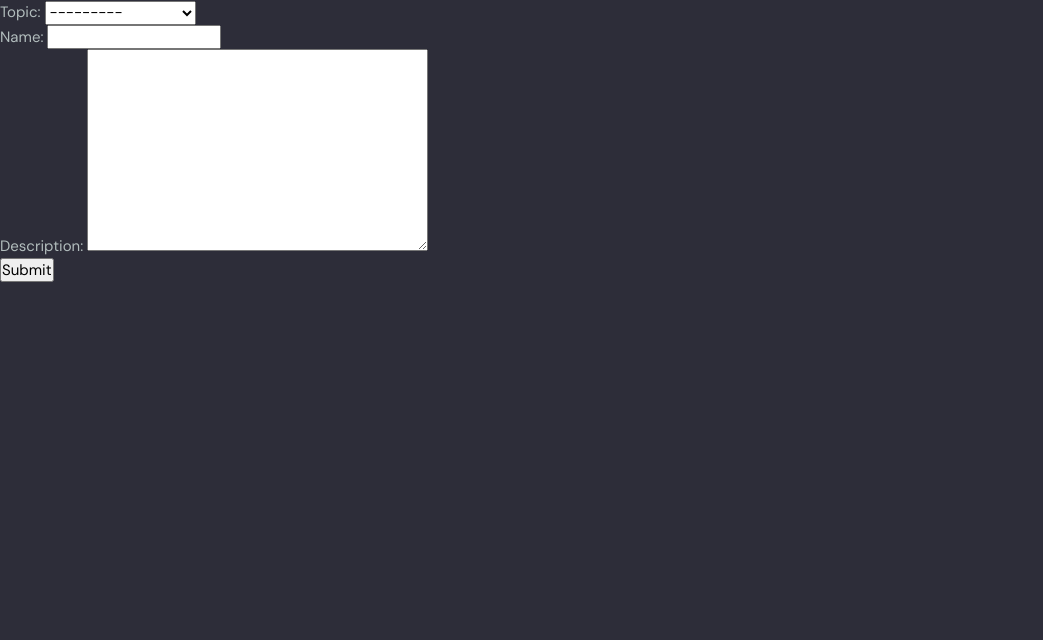
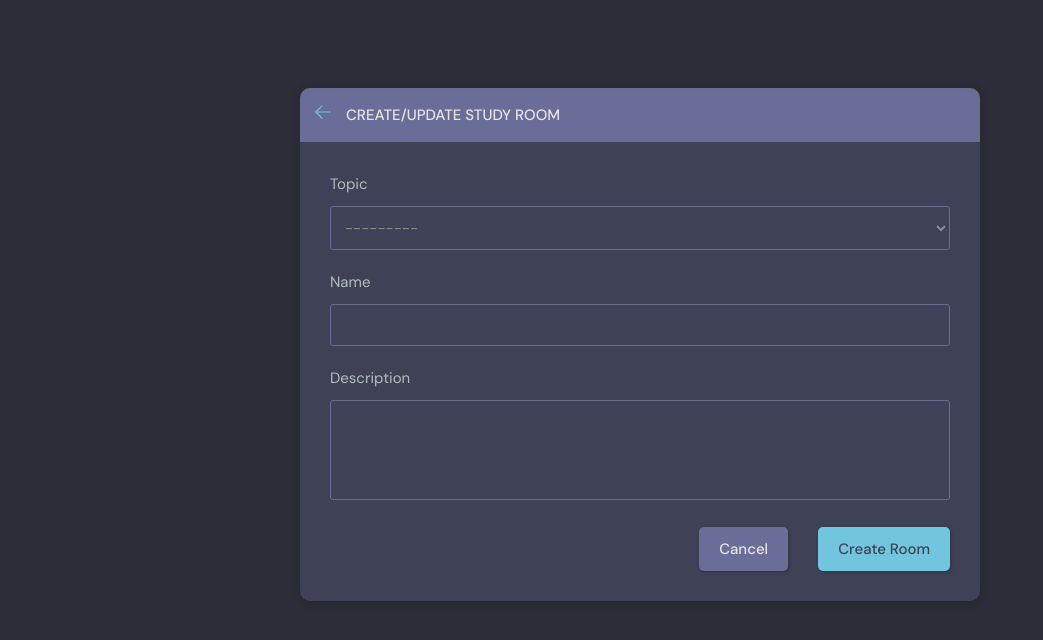
Before and after one commit to lui523202/STUDYBUD, a Django app: page /create-room/ in a window 1280 px wide. Shown: the part 76-716 px from the top of the page, without its empty margins (0-1043 px from the left). Run offline with Django 4.2, Linux system fonts and the light colour scheme; a user stored in the database is signed in; data comes from the database, SQL or seed files in the repository; both versions use the stored data as it was after the commit.

Commit message:
Customize room form with a loop for the create room

```diff
--- a/base/templates/base/home.html
+++ b/base/templates/base/home.html
@@ -31,7 +31,7 @@
           <h2>Study Room</h2>
           <p>{{room_count}} Rooms Available</p>
         </div>
-        <a class="btn btn--main" href="create-room.html">
+        <a class="btn btn--main" href="{% url 'create-room' %}">
           <svg version="1.1" xmlns="http://www.w3.org/2000/svg" width="32" height="32" viewBox="0 0 32 32">
             <title>add</title>
             <path
--- a/base/templates/base/room_form.html
+++ b/base/templates/base/room_form.html
@@ -1,13 +1,53 @@
 {% extends 'main.html' %}
 
 {% block content %}
+<main class="create-room layout">
+  <div class="container">
+    <div class="layout__box">
+      <div class="layout__boxHeader">
+        <div class="layout__boxTitle">
+          <a href="{% url 'home' %}">
+            <svg version="1.1" xmlns="http://www.w3.org/2000/svg" width="32" height="32" viewBox="0 0 32 32">
+              <title>arrow-left</title>
+              <path
+                d="M13.723 2.286l-13.723 13.714 13.719 13.714 1.616-1.611-10.96-10.96h27.625v-2.286h-27.625l10.965-10.965-1.616-1.607z">
+              </path>
+            </svg>
+          </a>
+          <h3>Create/Update Study Room</h3>
+        </div>
+      </div>
+      <div class="layout__body">
+        <form class="form" method="POST">
+          {% csrf_token %}
+          {% for field in form %}
+          <div class="form__group">
+            <label for="room_name">{{field.label}}</label>
+            {{field}}
+            <!-- <input id="room_name" name="room_name" type="text" placeholder="E.g. Mastering Python + Django" /> -->
+          </div>
+          {% endfor %}
 
-<div>
-    <form method="post" action="">
-        {% csrf_token %}
-        {{form.as_p}}
-        <input type="submit" value="Submit" />
-    </form>
-</div>
+          <!-- <div class="form__group">
+            <label for="room_topic">Topic</label>
+            <input required type="text" name="topic" id="room_topic" list="topic-list" />
+            <datalist id="topic-list">
+              <select id="room_topic">
+                <option value="">Select your topic</option>
+                <option value="Python">Python</option>
+                <option value="Django">Django</option>
+              </select>
+            </datalist>
 
+          </div> -->
+
+          <div class="form__action">
+            <a class="btn btn--dark" href="index.html">Cancel</a>
+            <button class="btn btn--main" type="submit">Create Room</button>
+          </div>
+        </form>
+      </div>
+    </div>
+  </div>
+</main>
 {% endblock content %}
```
Also changed, not shown: base/templates/base/room_form_old.html (added, +13 -0 lines), db.sqlite3.
